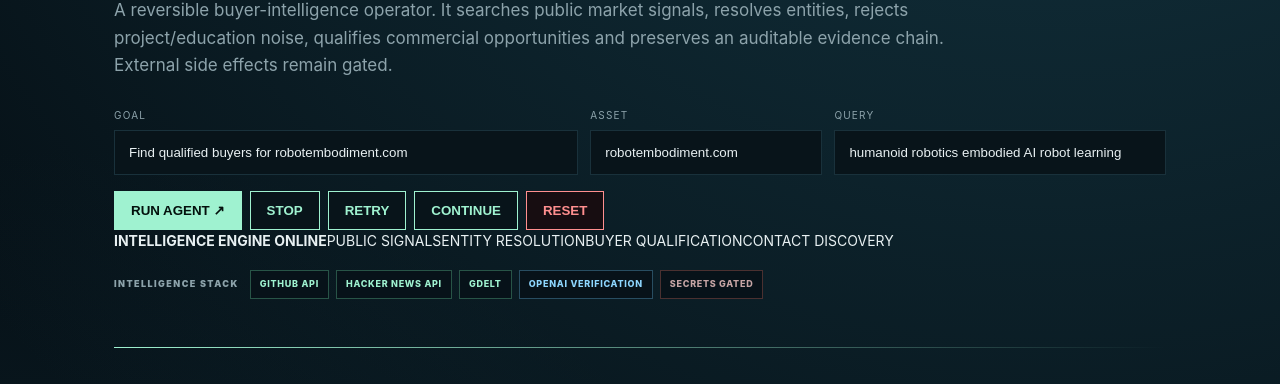
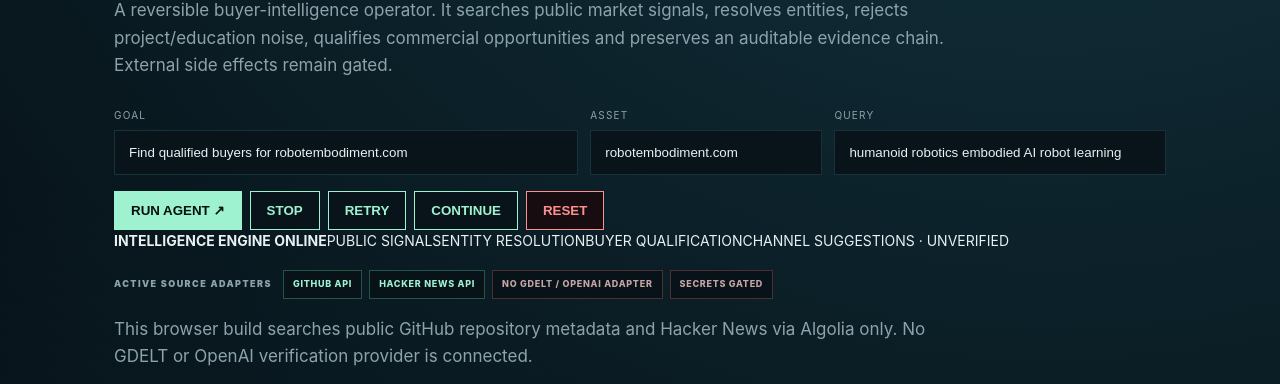
Before and after one commit to 4gmxsol-tech/RobotIntelligence.bot, a website: page agent.html in a window 1280 px wide. Shown: the part 406-790 px from the top of the page. Drawn offline with Linux system fonts and the light colour scheme.

Commit message:
Clarify active Agent Console providers and contact-channel limits

```diff
--- a/agent.html
+++ b/agent.html
@@ -24,7 +24,7 @@
 <p>A reversible buyer-intelligence operator. It searches public market signals, resolves entities, rejects project/education noise, qualifies commercial opportunities and preserves an auditable evidence chain. External side effects remain gated.</p>
 <div class="goal-grid"><label>Goal<input id="goal" value="Find qualified buyers for robotembodiment.com"></label><label>Asset<input id="asset" value="robotembodiment.com"></label><label>Query<input id="query" value="humanoid robotics embodied AI robot learning"></label></div>
 <div class="actions"><button id="run">RUN AGENT <span>↗</span></button><button id="stop" class="ghost">STOP</button><button id="retry" class="ghost">RETRY</button><button id="continue" class="ghost">CONTINUE</button><button id="reset" class="danger">RESET</button></div>
-<div class="agent-statusline"><span class="live-dot"></span><b>INTELLIGENCE ENGINE ONLINE</b><span>PUBLIC SIGNALS</span><span>ENTITY RESOLUTION</span><span>BUYER QUALIFICATION</span><span>CONTACT DISCOVERY</span></div><div class="provider-stack" id="providerStack"><span class="provider-title">INTELLIGENCE STACK</span><span class="provider-chip live">GITHUB API</span><span class="provider-chip live">HACKER NEWS API</span><span class="provider-chip live">GDELT</span><span class="provider-chip ai">OPENAI VERIFICATION</span><span class="provider-chip gated">SECRETS GATED</span></div></section>
+<div class="agent-statusline"><span class="live-dot"></span><b>INTELLIGENCE ENGINE ONLINE</b><span>PUBLIC SIGNALS</span><span>ENTITY RESOLUTION</span><span>BUYER QUALIFICATION</span><span>CHANNEL SUGGESTIONS · UNVERIFIED</span></div><div class="provider-stack" id="providerStack"><span class="provider-title">ACTIVE SOURCE ADAPTERS</span><span class="provider-chip live">GITHUB API</span><span class="provider-chip live">HACKER NEWS API</span><span class="provider-chip gated">NO GDELT / OPENAI ADAPTER</span><span class="provider-chip gated">SECRETS GATED</span></div><p class="provider-disclosure">This browser build searches public GitHub repository metadata and Hacker News via Algolia only. No GDELT or OpenAI verification provider is connected.</p><p class="provider-disclosure">Suggested website, LinkedIn, X and GitHub links are generated from known domain mappings, public evidence or company-name patterns. They are not verified official accounts or decision-maker contacts; confirm each destination before outreach.</p></section>
 <section><div class="section-head"><div><span>01 / EXECUTION STATE</span><h2 id="stateName">IDLE</h2></div><div id="health">READY</div></div><div class="state-grid" id="stateGrid"></div></section>
 <section aria-labelledby="persisted-run-heading"><div class="section-head"><div><span>01A / SERVER-SAVED RUNS</span><h2 id="persisted-run-heading">Latest automated run</h2></div><div id="persistedRunStatus">Loading saved state…</div></div><div class="state-grid" id="persistedRunState" aria-live="polite"><div class="state-card"><b>SERVER HISTORY</b><small>Loading…</small></div></div></section>
 <section><div class="section-head"><div><span>02 / PLAN</span><h2>Current task graph</h2></div></div><div id="plan" class="plan"></div></section>
```
